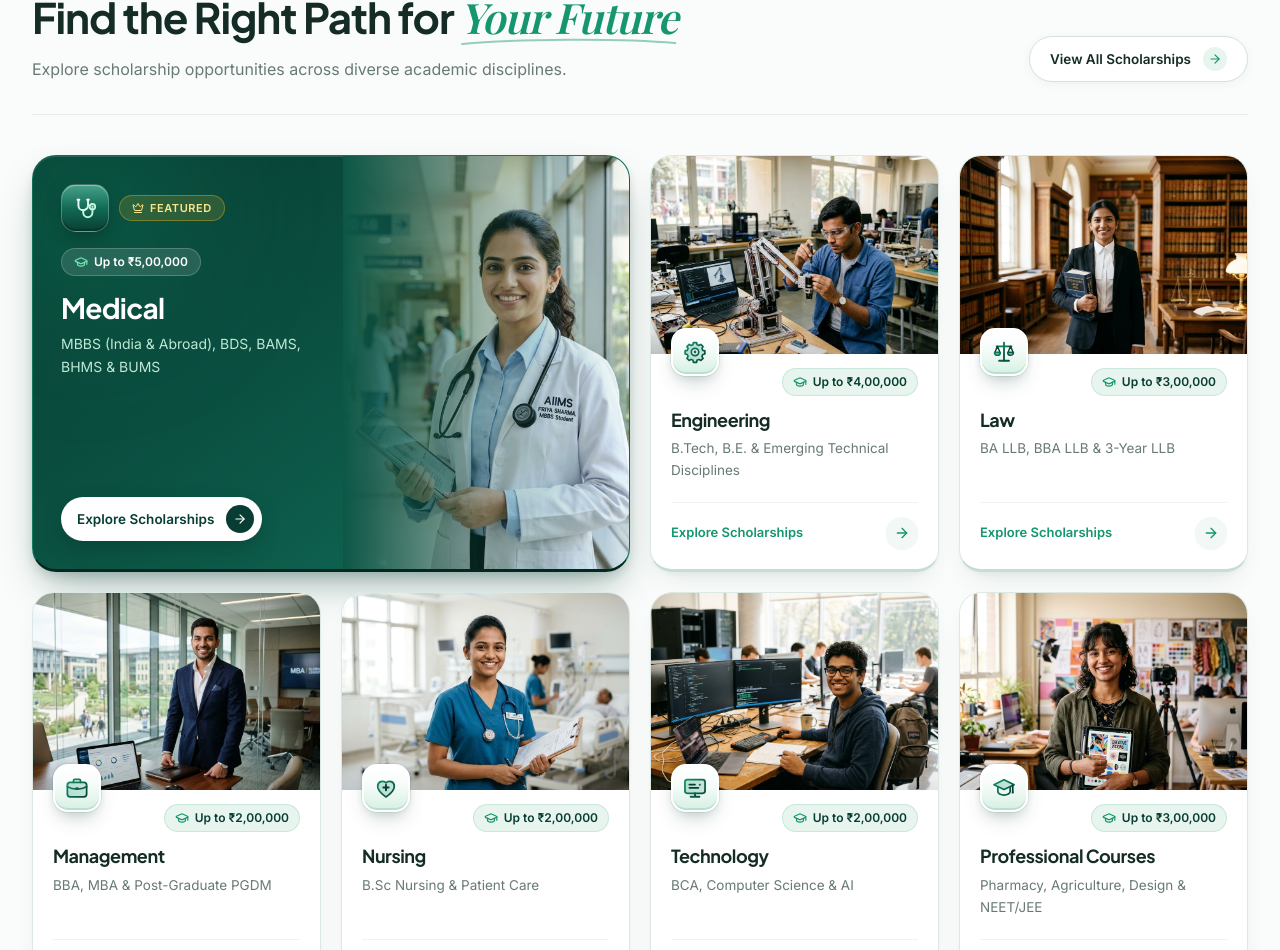
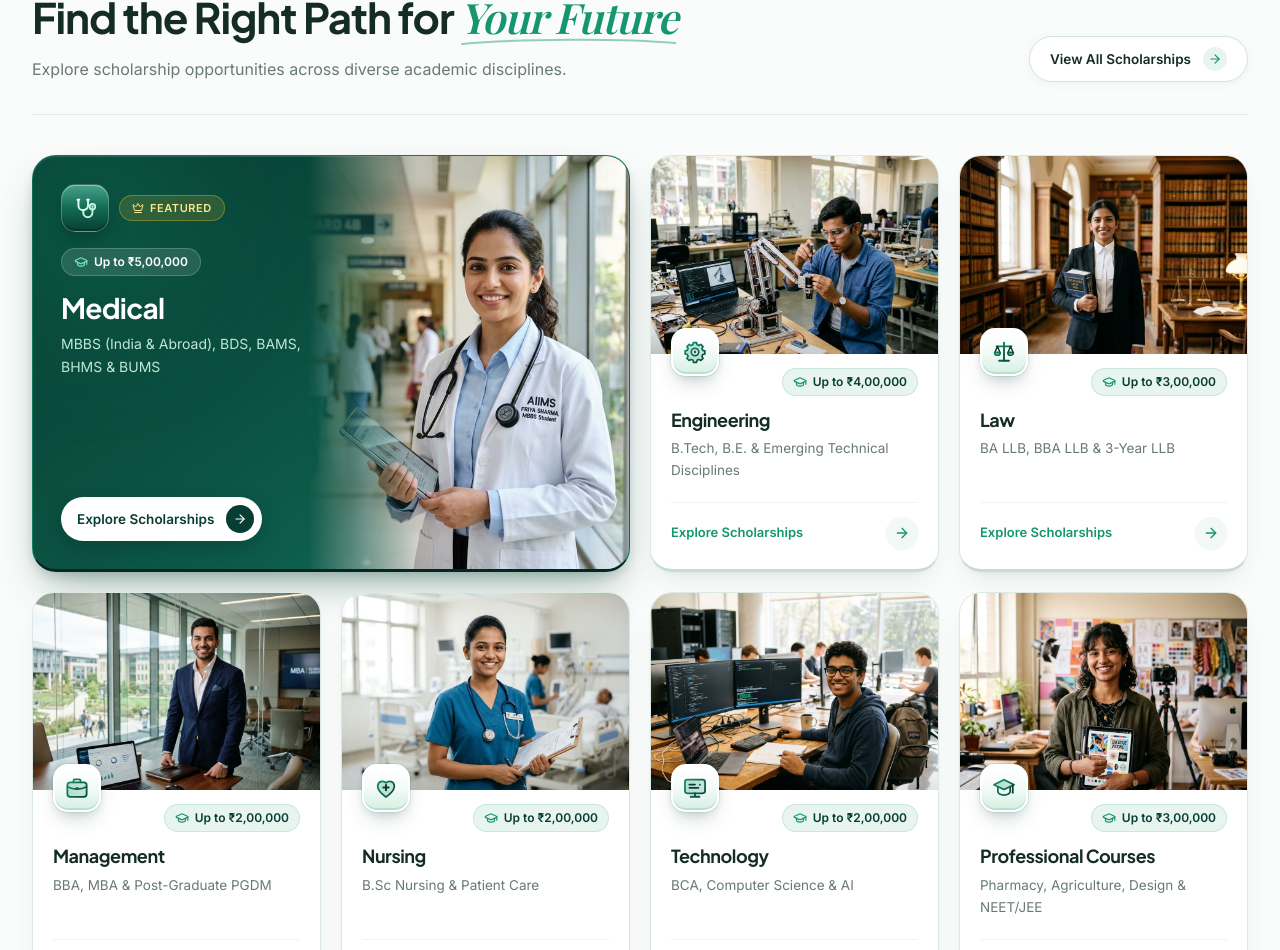
Before and after one commit to mannbond007/milestone, a Next.js app: page / in a window 1280 px wide. Shown: the part 1583-2533 px from the top of the page. Built offline with nearby package versions, Linux system fonts and the light colour scheme; no server answers.

Commit message:
Eliminate 1px vertical seam on FeaturedMedicalCard using CSS alpha mask-image

```diff
--- a/src/components/home/scholarship-categories.tsx
+++ b/src/components/home/scholarship-categories.tsx
@@ -267,7 +267,7 @@ function FeaturedMedicalCard({ category }: { category: DisciplineCategory }) {
         <div className="pointer-events-none absolute -left-16 -top-16 h-56 w-56 rounded-full bg-[#15966F]/25 blur-3xl transition-opacity duration-500 group-hover:opacity-90" />
 
         {/* Left column: icon, featured badge, grant badge, title, courses, pill CTA */}
-        <div className="relative z-10 flex flex-1 flex-col justify-between p-6 sm:w-[52%] sm:p-7">
+        <div className="relative z-10 flex flex-1 flex-col justify-between p-6 sm:max-w-[56%] sm:p-7">
           <div>
             <div className="flex flex-wrap items-center gap-2.5">
               <HdrIconBadge id={category.id} featured />
@@ -300,15 +300,13 @@ function FeaturedMedicalCard({ category }: { category: DisciplineCategory }) {
           </div>
         </div>
 
-        {/* Right column: unobstructed portrait photo matching 4:3 framing */}
-        <div className="relative aspect-[4/3] w-full shrink-0 overflow-hidden sm:aspect-auto sm:w-[48%]">
+        {/* Right column: seamless alpha-masked portrait (eliminates 1px seam line) */}
+        <div className="relative aspect-[4/3] w-full shrink-0 overflow-hidden [mask-image:linear-gradient(to_bottom,transparent_0%,black_22%,black_100%)] sm:absolute sm:inset-y-0 sm:right-0 sm:aspect-auto sm:w-[54%] sm:[mask-image:linear-gradient(to_right,transparent_0%,black_34%,black_100%)]">
           <img
             src={category.image}
             alt="Medical scholarship student"
             className="h-full w-full object-cover object-top transition-transform duration-500 ease-out group-hover:scale-[1.03]"
           />
-          {/* Smooth gradient fade into left green background */}
-          <div className="pointer-events-none absolute inset-0 bg-gradient-to-t from-[#09463A] via-transparent to-transparent sm:bg-gradient-to-r sm:from-[#0C5747] sm:via-[#0C5747]/30 sm:to-transparent" />
         </div>
       </Card3DWrapper>
     </Link>
```
